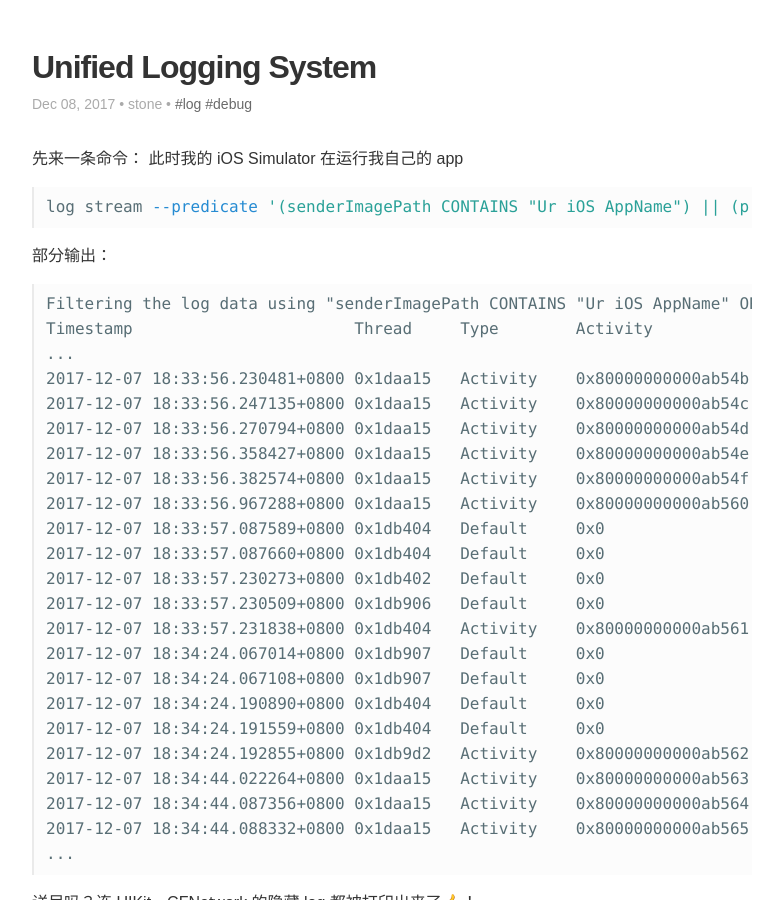
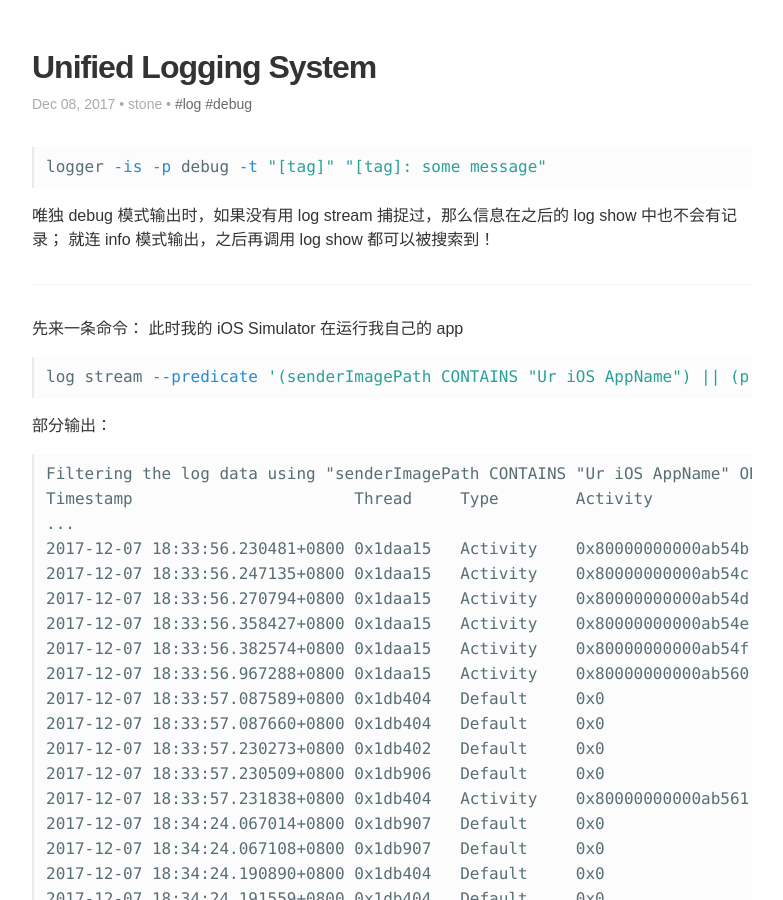
Before and after one commit to stonewin540/stonewin540.github.io, a Jekyll site: the page built from _posts/2017-12-08-Unified-Logging-System.md, in a window 1280 px wide and 900 px high. Shown: the whole window, without its empty margins (8-791 px from the left). Built offline with Jekyll 4.4.1, drawn with Linux system fonts in a browser that asks for light colours; some web fonts are replaced.

Commit message:
Unified Logging System: news;

`````diff
--- a/_posts/2017-12-08-Unified-Logging-System.md
+++ b/_posts/2017-12-08-Unified-Logging-System.md
@@ -6,6 +6,13 @@ comment: false
 tags: [log, debug]
 ---
 
+````shell
+logger -is -p debug -t "[tag]" "[tag]: some message"
+````
+唯独 debug 模式输出时，如果没有用 log stream 捕捉过，那么信息在之后的 log show 中也不会有记录；
+就连 info 模式输出，之后再调用 log show 都可以被搜索到！
+
+---
 先来一条命令：
 此时我的 iOS Simulator 在运行我自己的 app
 ```shell
`````
